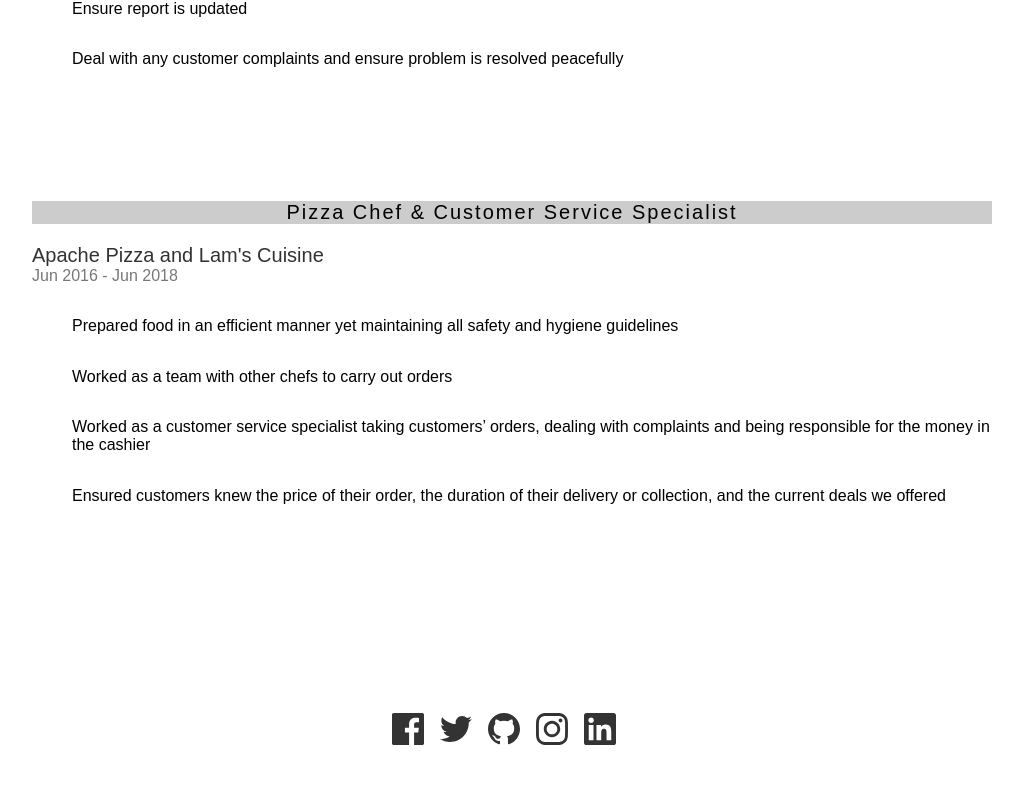
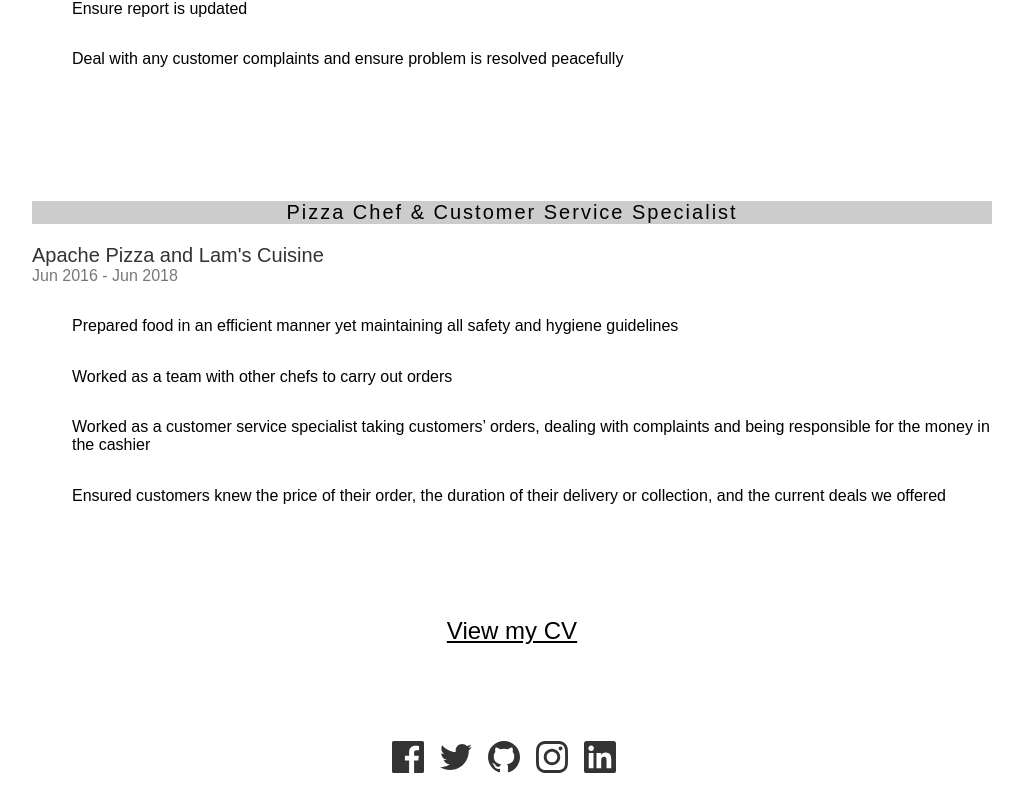
Before and after one commit to Abuden/personal-website, a React (Create React App) app: page / in a window 1280 px wide. Shown: the part 3983-4791 px from the top of the page, without its empty margins (128-1151 px from the left). Before the commit the page ends 4764 px from the top, so only its background shows below. Built offline with nearby package versions, Linux system fonts and the light colour scheme.

Commit message:
added cv link

```diff
--- /dev/null
+++ b/src/components/PDF.js
@@ -0,0 +1,19 @@
+import React from 'react';
+import styled from 'styled-components';
+import pdf from '../assets/docs/Braddy Yeoh CV.pdf'
+
+const Download = styled.a.attrs({
+    className: `avenir tc center black f3 fw5`,
+    href: {pdf},
+    target: "_blank"
+})``
+
+export default class PDF extends React.Component {
+    render() {
+        return (
+            <Download>
+                View my CV
+            </Download>
+        )
+    }
+}
--- a/src/components/Work.js
+++ b/src/components/Work.js
@@ -1,5 +1,6 @@
 import React from 'react';
 import styled from 'styled-components';
+import PDF from './PDF';
 
 const OuterFlexColumn = styled.div.attrs({
     className: `avenir flex flex-column pt7 pb5`
@@ -137,6 +138,7 @@ export default class Work extends React.Component {
                         })
                     }
                 </InnerFlexColumn>
+                <PDF/>
             </OuterFlexColumn>
         )
     }
```
Also changed, not shown: 1 other file (tests, documents, lock files or other folders).
